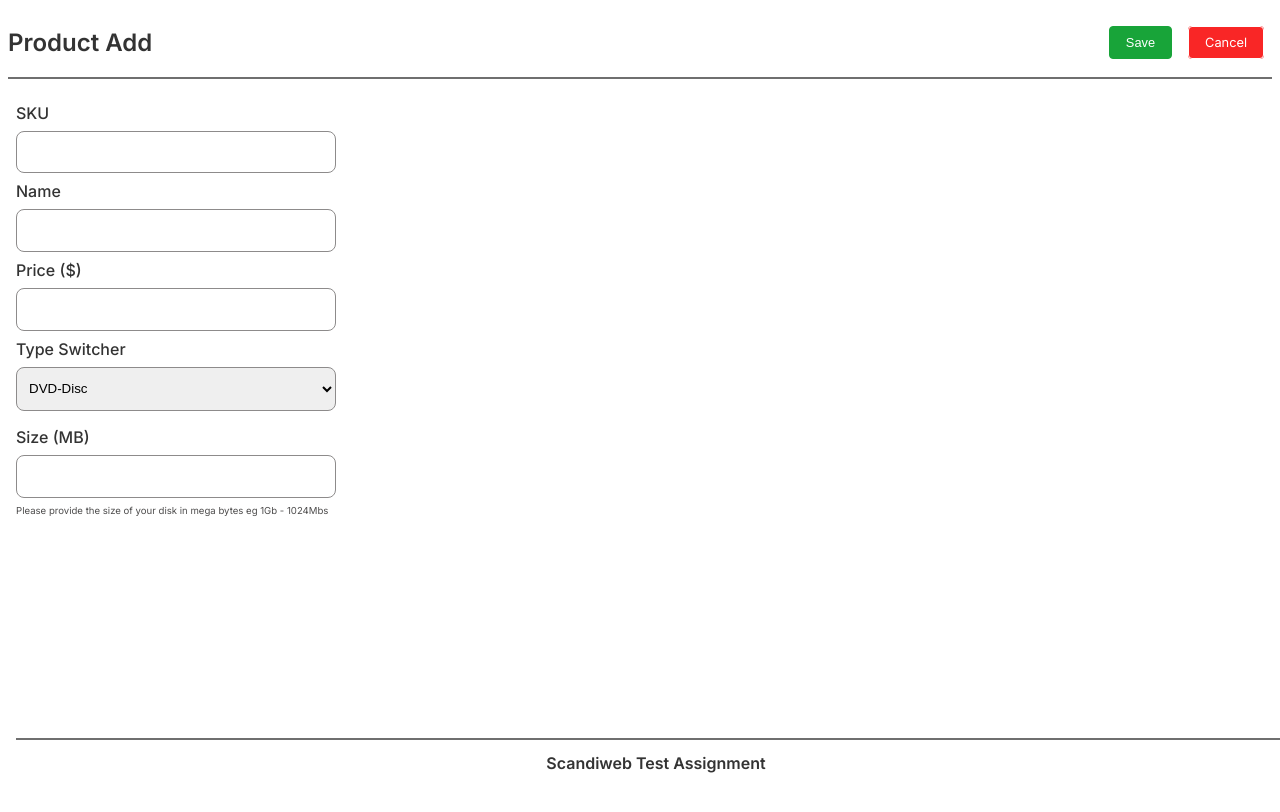
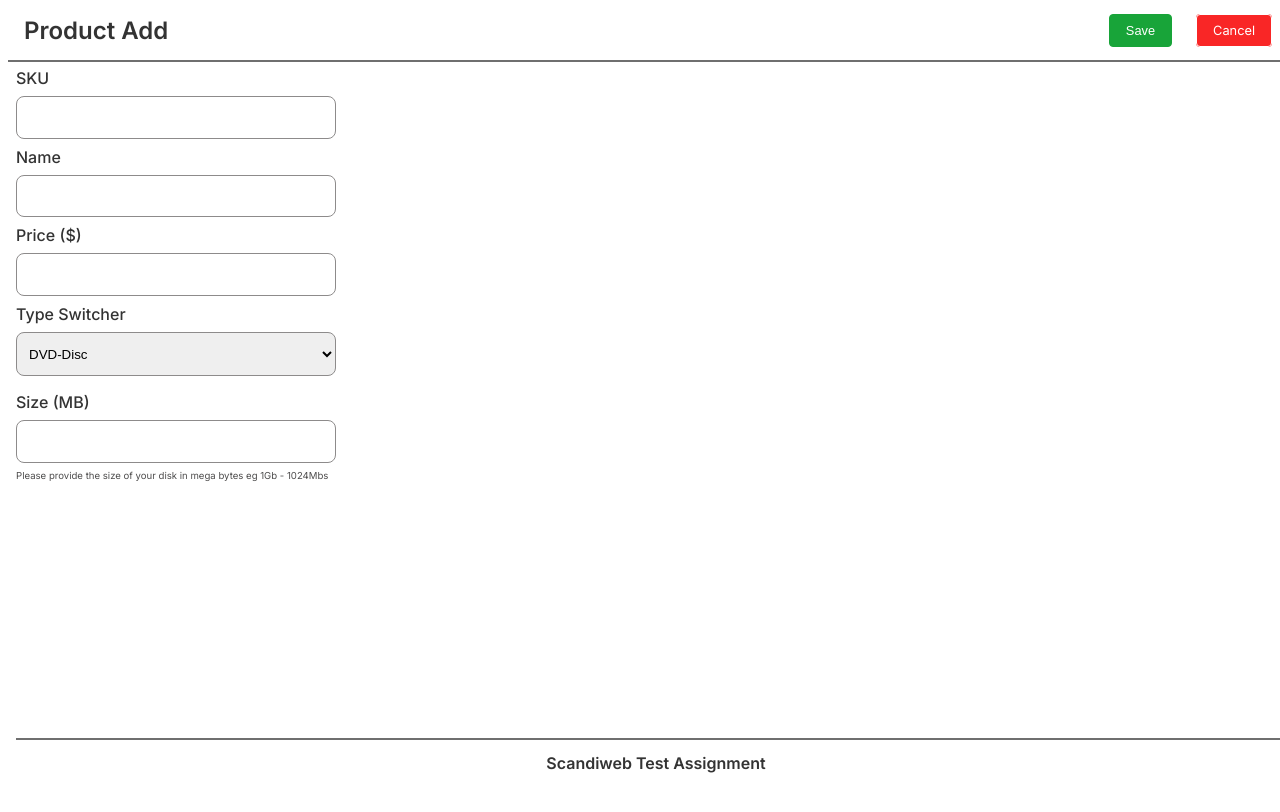
Before and after one commit to emalindahk/junior-assessment, a Next.js app: page /product-add in a window 1280 px wide. Shown: the top 812 px of the page. Built offline with nearby package versions, Linux system fonts and the light colour scheme.

Commit message:
final touches

```diff
--- a/app/components/header/header.module.scss
+++ b/app/components/header/header.module.scss
@@ -1,18 +1,23 @@
 @import '../../variables.scss';
 
 .header {
-    position: relative;
+    position: fixed;
+    top: 0;
+    bottom: 0;
     border-bottom: 2px solid $color-grey-2;
-    // box-shadow: 0 10px 15px -3px rgb(0 0 0 / 0.1), 0 4px 6px -4px rgb(0 0 0 / 0.1);
+    height: 60px;
+    background-color: white;
     display: flex;
     flex-direction: row;
     justify-content: space-between;
     align-items: center;
     width: 100%;
+    z-index: 99;
 
     h2 {
         color: $color-text-primary;
         font-size: 1.5rem;
         font-weight: 600;
+        margin-left: 1rem;
     }
 }
--- a/app/components/productCard/productCard.module.scss
+++ b/app/components/productCard/productCard.module.scss
@@ -8,6 +8,7 @@
     width: 15rem;
     height: 10rem;
     border-radius: 0.5rem;
+    font-size: 0.9rem;
     overflow: hidden;
     box-shadow: 0 0.5rem 1rem rgba(0, 0, 0, 0.15);
     transition: all 0.3s ease;
@@ -32,5 +33,8 @@
             text-transform: capitalize;
         }
     }
-
+    &__title {
+        font-size: 1rem;
+        font-weight: 500;
+    }
 }
--- a/app/page.js
+++ b/app/page.js
@@ -2,6 +2,7 @@
 import Link from "next/link";
 import { useCallback, useEffect, useState } from "react";
 import { useRouter } from "next/navigation";
+import { revalidatePath, revalidateTag } from "next/cache";
 
 import Header from "./components/header/Header";
 import Button from "./components/button/Button";
@@ -53,7 +54,10 @@ export default function Home() {
         method: "DELETE",
       }
     ).then((res) => res.json());
-    if (res.success) router.push("/");
+    if (res.success) {
+      fetchProducts();
+      setSelectedCards([]);
+    }
   };
 
   useEffect(() => {
--- a/app/page.module.scss
+++ b/app/page.module.scss
@@ -7,6 +7,7 @@
   gap: 1rem;
   padding: 1rem;
   min-height: 100vh;
+  margin: 60px 0;
 
   &__link {
     border-radius: 0.25rem;
@@ -25,5 +26,7 @@
     gap: 1rem;
     justify-content: center;
     overflow-y: auto;
+    height: 100%;
+    padding: 1rem 0;
   }
 }
--- a/app/product-add/productAdd.module.scss
+++ b/app/product-add/productAdd.module.scss
@@ -5,6 +5,7 @@
   display: flex;
   flex-direction: column;
   gap: 1rem;
+  margin: 60px 0;
 
   &__form {
     display: flex;
@@ -16,7 +17,7 @@
     border-radius: 0.25rem;
     border: 1px solid;
     padding: 0.5rem 1rem;
-    margin: 0 0.5rem;
+    margin: 0 1rem;
     color: white;
     font-size: 0.8rem;
     background-color: $color-button-secondary;
```
Also changed, not shown: app/components/productCard/ProductCard.jsx (+1 -7 lines).
